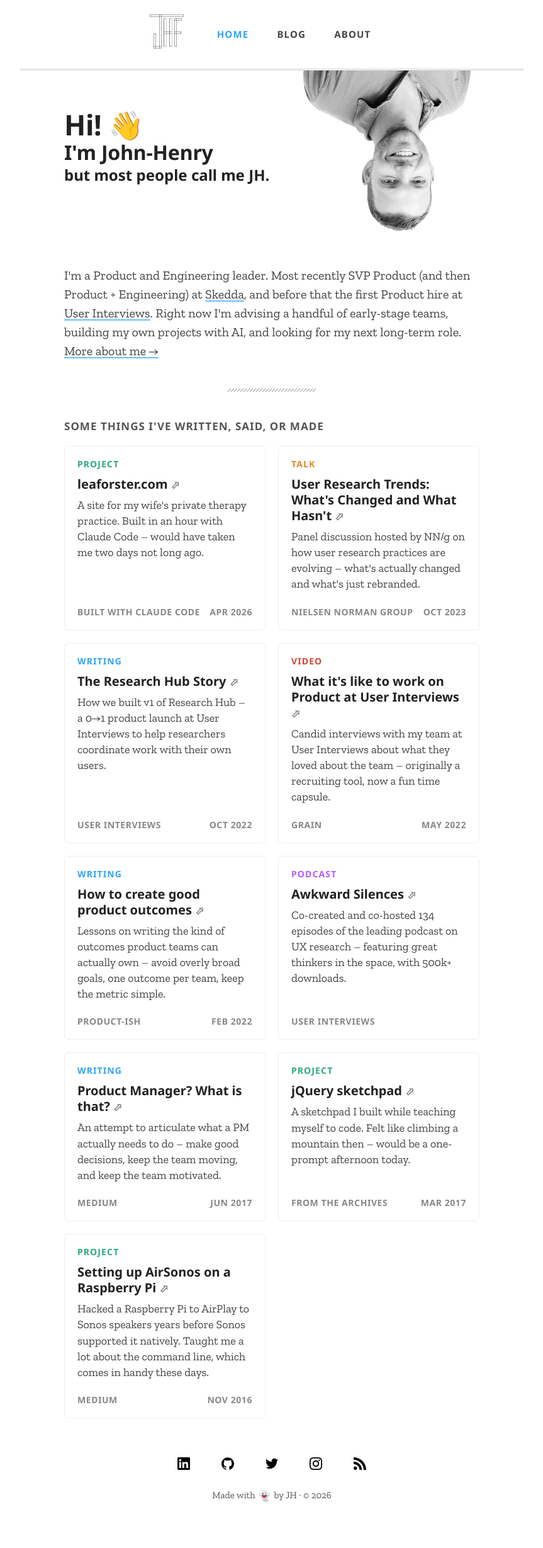
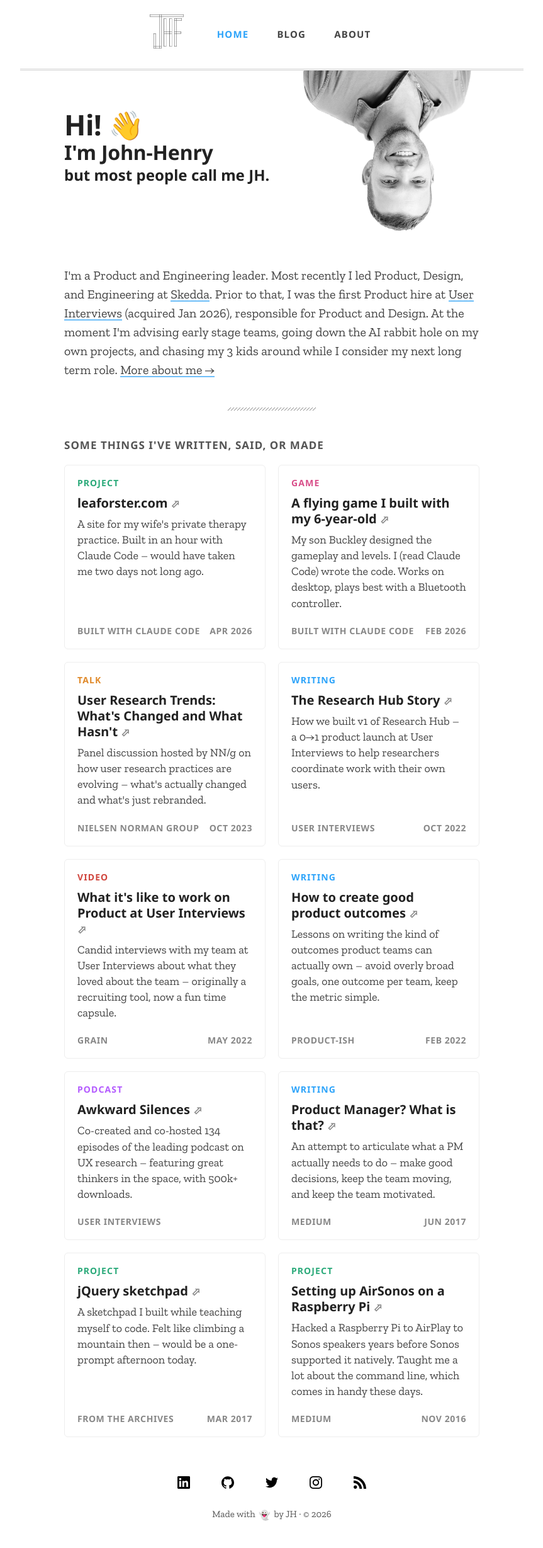
Before and after one commit to jhforster/jhforster.github.io, a Jekyll site: the page built from index.html, in a window 1280 px wide. Shown: the whole page at 63% size, without its empty margins (208-1071 px from the left). Built offline with Jekyll 4.4.1, drawn with Linux system fonts in a browser that asks for light colours; before the commit the page ends 2428 px from its top, so only the background shows below that.

Commit message:
Add flying game feature, refresh home blurb
- New _features/flying-game.md — game I built with my 6-year-old
- Add a 'game' accent color for the new feature type
- Rewrite the home blurb: led Product/Design/Engineering at Skedda,
  first Product hire at User Interviews (acquired Jan 2026), current
  mode is advising + AI side projects + chasing kids around

Co-Authored-By: Claude Opus 4.7 <noreply@anthropic.com>

```diff
--- a/_sass/jhforster/_home.scss
+++ b/_sass/jhforster/_home.scss
@@ -128,3 +128,4 @@
 .feature--talk    .feature-type { color: #E08A2B; }
 .feature--project .feature-type { color: #2BAA7A; }
 .feature--video   .feature-type { color: #D0463E; }
+.feature--game    .feature-type { color: #D94F8A; }
--- a/index.html
+++ b/index.html
@@ -6,7 +6,7 @@ description: John-Henry Forster – Product & Engineering leader. Advising early
 {% include about-header.html %}
 
 <p class="home-blurb">
-  I'm a Product and Engineering leader. Most recently SVP Product (and then Product + Engineering) at <a href="https://www.skedda.com">Skedda</a>, and before that the first Product hire at <a href="https://www.userinterviews.com">User Interviews</a>. Right now I'm advising a handful of early-stage teams, building my own projects with AI, and looking for my next long-term role. <a href="/about">More about me &rarr;</a>
+  I'm a Product and Engineering leader. Most recently I led Product, Design, and Engineering at <a href="https://www.skedda.com">Skedda</a>. Prior to that, I was the first Product hire at <a href="https://www.userinterviews.com">User Interviews</a> (acquired Jan 2026), responsible for Product and Design. At the moment I'm advising early stage teams, going down the AI rabbit hole on my own projects, and chasing my 3 kids around while I consider my next long term role. <a href="/about">More about me &rarr;</a>
 </p>
 
 <hr>
```
Also changed, not shown: _features/flying-game.md (added, +8 -0 lines).
